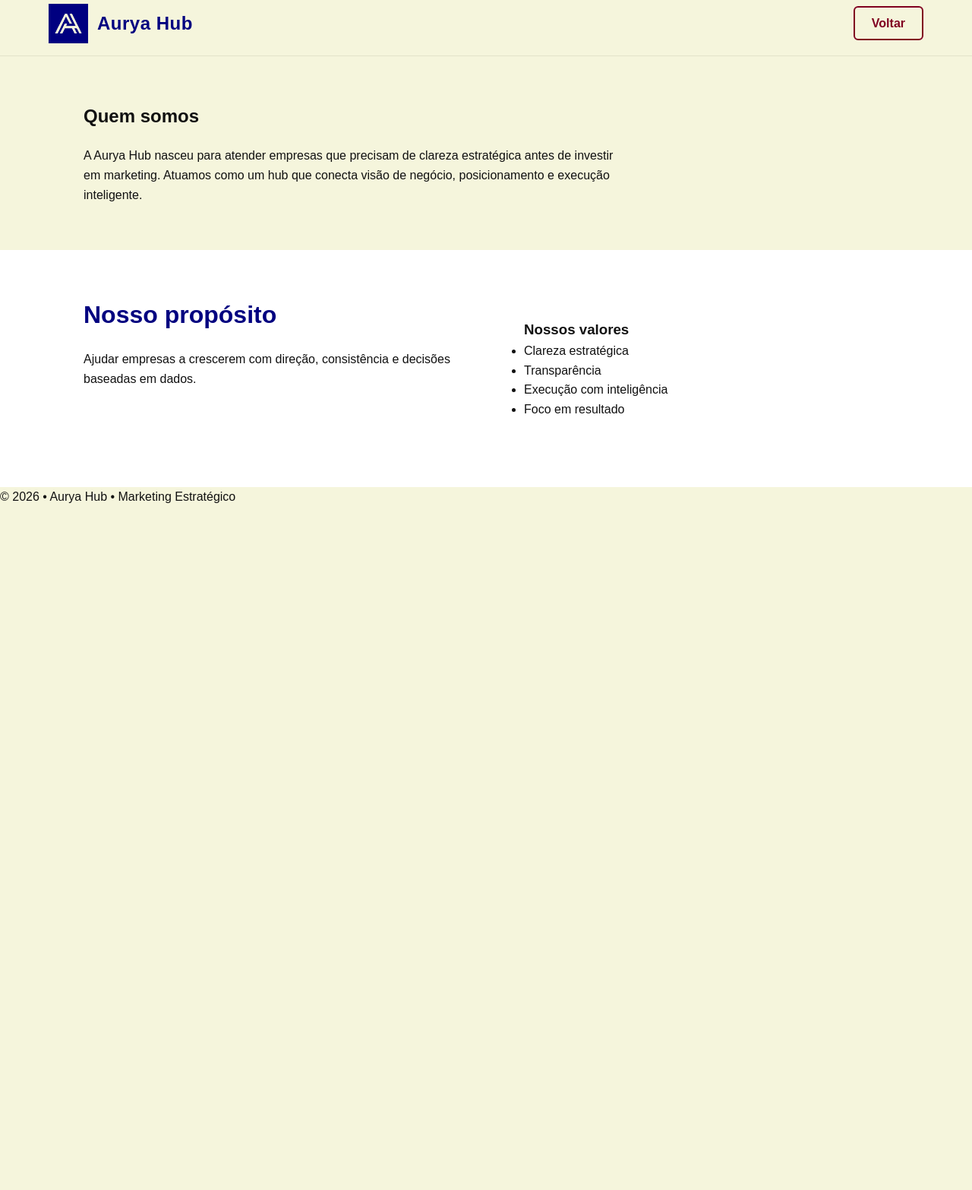
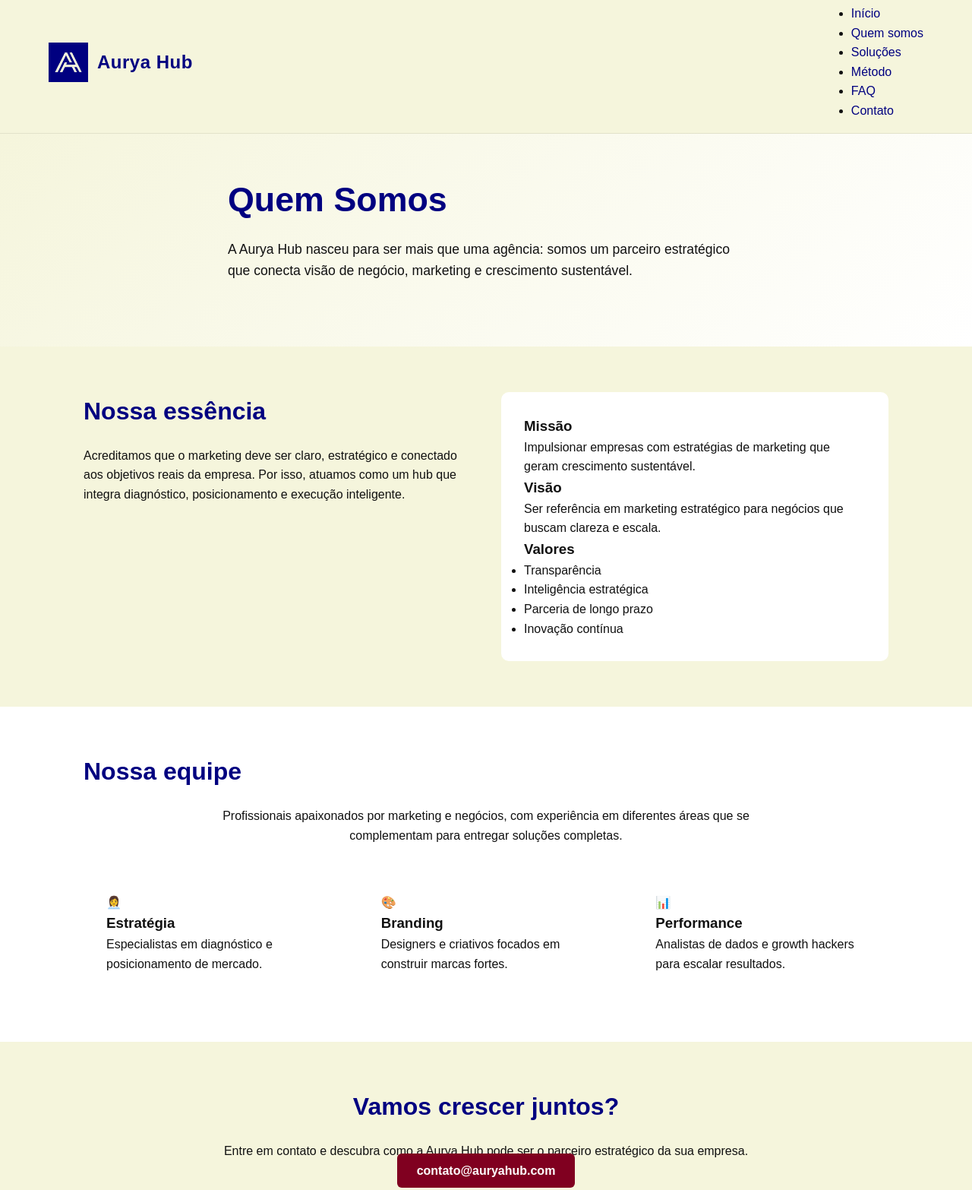
Before and after one commit to ag-aurya/-, a plain HTML site: page quem-somos.html in a window 1280 px wide. Shown: the part 11-1577 px from the top of the page at 76% size. Before the commit the page ends 800 px from the top, so only its background shows below. Drawn offline with Linux system fonts and the light colour scheme.

Commit message:
Update quem-somos.html

```diff
--- a/quem-somos.html
+++ b/quem-somos.html
@@ -2,7 +2,8 @@
 <html lang="pt-BR">
 <head>
   <meta charset="UTF-8">
-  <title>Quem Somos | Aurya Hub</title>
+  <title>Aurya Hub | Quem Somos</title>
+  <meta name="viewport" content="width=device-width, initial-scale=1.0">
   <link rel="stylesheet" href="style.css">
 </head>
 <body>
@@ -14,51 +15,113 @@
       <span class="logo-text">Aurya Hub</span>
     </div>
 
-    <nav>
-      <a href="index.html" class="btn-outline">Voltar</a>
+    <nav class="nav" aria-label="Menu principal">
+      <ul>
+        <li><a href="index.html">Início</a></li>
+        <li><a href="quem-somos.html" class="active">Quem somos</a></li>
+        <li><a href="index.html#solucoes">Soluções</a></li>
+        <li><a href="index.html#metodo">Método</a></li>
+        <li><a href="index.html#faq">FAQ</a></li>
+        <li><a href="index.html#contato">Contato</a></li>
+      </ul>
     </nav>
   </div>
 </header>
 
-<section class="section">
-  <div class="container animate">
-    <h1>Quem somos</h1>
-
-    <p style="max-width: 700px; margin-top: 20px;">
-      A Aurya Hub nasceu para atender empresas que precisam
-      de clareza estratégica antes de investir em marketing.
-      Atuamos como um hub que conecta visão de negócio,
-      posicionamento e execução inteligente.
+<!-- HERO QUEM SOMOS -->
+<section class="hero">
+  <div class="container hero-content">
+    <h1>Quem Somos</h1>
+    <p>
+      A Aurya Hub nasceu para ser mais que uma agência: somos um parceiro estratégico
+      que conecta visão de negócio, marketing e crescimento sustentável.
     </p>
   </div>
 </section>
 
-<section class="section alt">
-  <div class="container grid animate">
+<!-- SOBRE -->
+<section class="section">
+  <div class="container grid">
     <div>
-      <h2>Nosso propósito</h2>
+      <h2>Nossa essência</h2>
       <p>
-        Ajudar empresas a crescerem com direção,
-        consistência e decisões baseadas em dados.
+        Acreditamos que o marketing deve ser claro, estratégico e conectado aos objetivos reais da empresa.
+        Por isso, atuamos como um hub que integra diagnóstico, posicionamento e execução inteligente.
       </p>
     </div>
 
     <div class="card">
-      <h3>Nossos valores</h3>
+      <h3>Missão</h3>
+      <p>Impulsionar empresas com estratégias de marketing que geram crescimento sustentável.</p>
+      <h3>Visão</h3>
+      <p>Ser referência em marketing estratégico para negócios que buscam clareza e escala.</p>
+      <h3>Valores</h3>
       <ul>
-        <li>Clareza estratégica</li>
         <li>Transparência</li>
-        <li>Execução com inteligência</li>
-        <li>Foco em resultado</li>
+        <li>Inteligência estratégica</li>
+        <li>Parceria de longo prazo</li>
+        <li>Inovação contínua</li>
       </ul>
     </div>
   </div>
 </section>
 
+<!-- EQUIPE -->
+<section class="section alt">
+  <div class="container">
+    <h2>Nossa equipe</h2>
+    <p style="text-align:center; max-width:700px; margin:0 auto 2rem;">
+      Profissionais apaixonados por marketing e negócios, com experiência em diferentes áreas
+      que se complementam para entregar soluções completas.
+    </p>
+
+    <div class="cards">
+      <div class="card">
+        <span class="icon">👩‍💼</span>
+        <h3>Estratégia</h3>
+        <p>Especialistas em diagnóstico e posicionamento de mercado.</p>
+      </div>
+      <div class="card">
+        <span class="icon">🎨</span>
+        <h3>Branding</h3>
+        <p>Designers e criativos focados em construir marcas fortes.</p>
+      </div>
+      <div class="card">
+        <span class="icon">📊</span>
+        <h3>Performance</h3>
+        <p>Analistas de dados e growth hackers para escalar resultados.</p>
+      </div>
+    </div>
+  </div>
+</section>
+
+<!-- CHAMADA PARA CONTATO -->
+<section class="section" id="contato">
+  <div class="container" style="text-align:center;">
+    <h2>Vamos crescer juntos?</h2>
+    <p>Entre em contato e descubra como a Aurya Hub pode ser o parceiro estratégico da sua empresa.</p>
+    <a
+      href="mailto:contato@auryahub.com"
+      class="btn-primary"
+      aria-label="Enviar e-mail para Aurya Hub"
+    >
+      contato@auryahub.com
+    </a>
+  </div>
+</section>
+
 <footer>
-  <p>© 2026 • Aurya Hub • Marketing Estratégico</p>
+  <div class="container footer-content">
+    <p>© 2026 • Aurya Hub • Marketing Estratégico</p>
+    <div class="social">
+      <a href="https://www.linkedin.com/company/auryahub" target="_blank" aria-label="LinkedIn">LinkedIn</a>
+      <a href="https://www.instagram.com/auryahub" target="_blank" aria-label="Instagram">Instagram</a>
+      <a href="https://wa.me/5551992386077" target="_blank" aria-label="WhatsApp">WhatsApp</a>
+    </div>
+  </div>
 </footer>
 
 <script src="script.js"></script>
+
 </body>
 </html>
```
